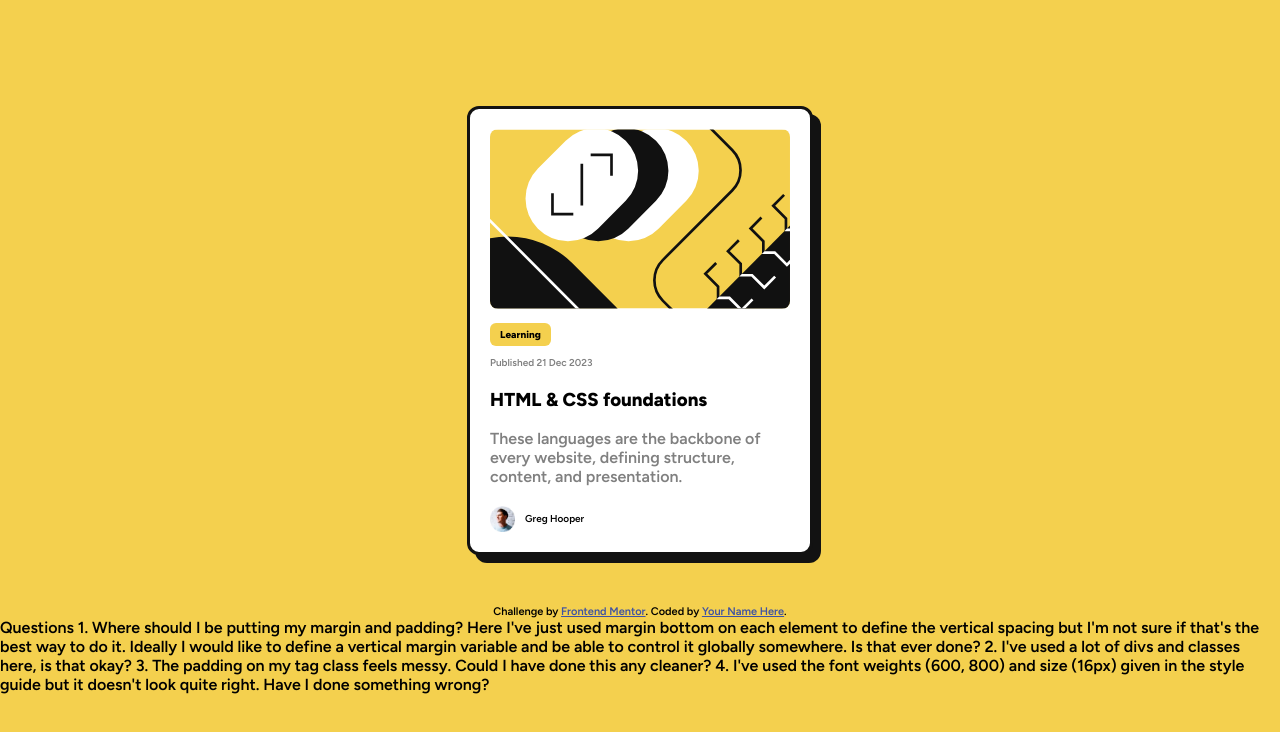
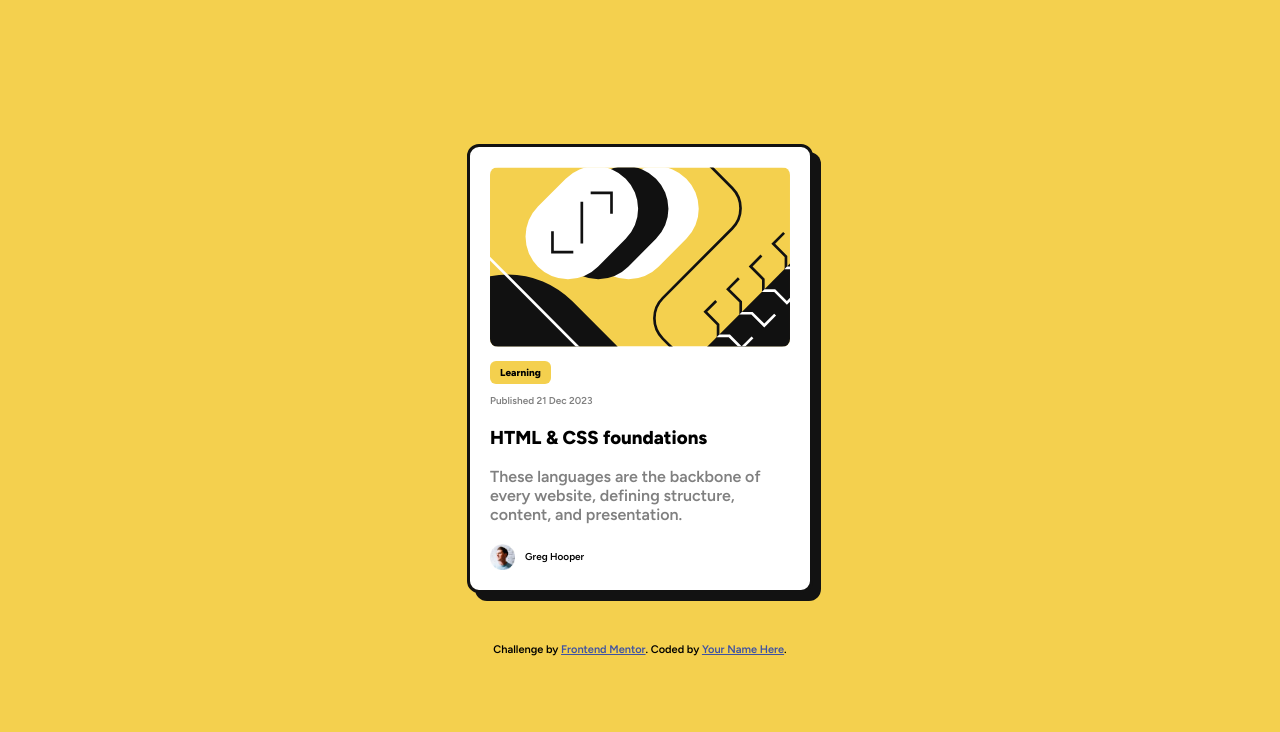
Before and after one commit to SamD3/front-end-mentor-blog-preview-card, a plain HTML site: page index.html in a window 1280 px wide. Drawn offline with Linux system fonts and the light colour scheme.

Commit message:
removed questions from index

```diff
--- a/index.html
+++ b/index.html
@@ -132,12 +132,3 @@
 </body>
 
 </html>
-
-Questions
-1. Where should I be putting my margin and padding? Here I've just used margin bottom on each element to define the
-vertical spacing but I'm not sure if that's the best way to do it. Ideally I would like to define a vertical margin
-variable and be able to control it globally somewhere. Is that ever done?
-2. I've used a lot of divs and classes here, is that okay?
-3. The padding on my tag class feels messy. Could I have done this any cleaner?
-4. I've used the font weights (600, 800) and size (16px) given in the style guide but it doesn't look quite right. Have
-I done something wrong?
```
